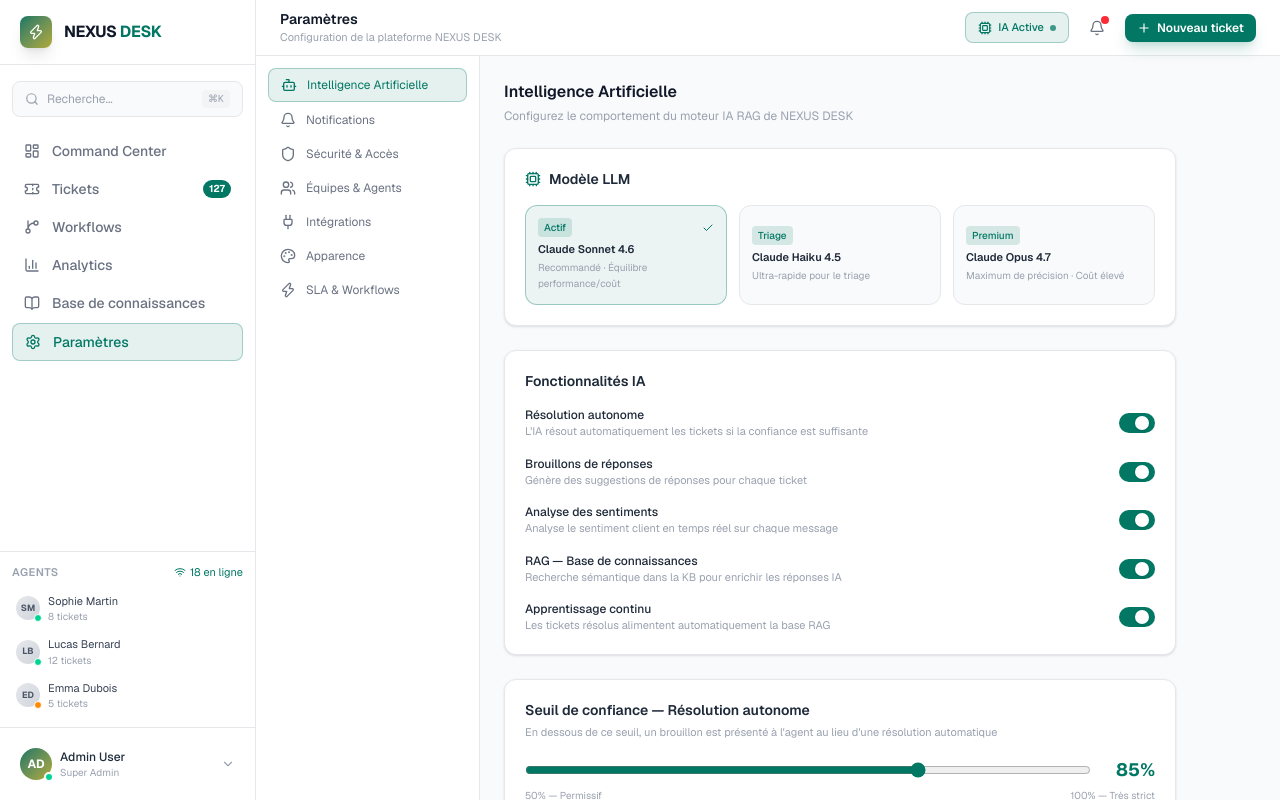
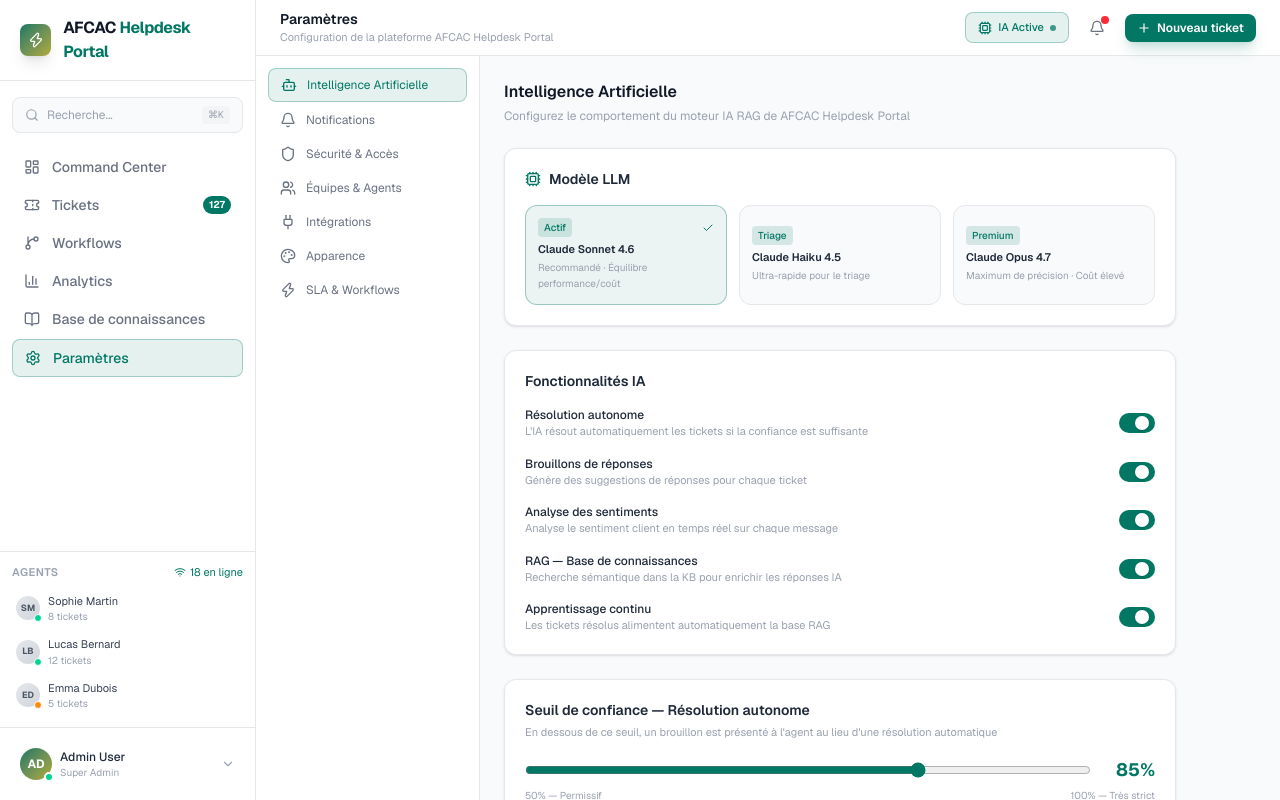
Before and after one commit to afcac-git/HELPDESK, a Next.js app: page /settings in a window 1280 px wide. Built offline with nearby package versions, Linux system fonts and the light colour scheme.

Commit message:
Rename app to AFCAC Helpdesk Portal
Update page title, sidebar logo and settings copy from placeholder "NEXUS DESK" branding.

```diff
--- a/src/app/layout.tsx
+++ b/src/app/layout.tsx
@@ -14,7 +14,7 @@
 });
 
 export const metadata: Metadata = {
-  title: "NEXUS DESK — Helpdesk IA Nouvelle Génération",
+  title: "AFCAC Helpdesk Portal",
   description: "Plateforme helpdesk AI-First avec RAG, workflows no-code et analytics prédictif",
 };
 
--- a/src/app/settings/page.tsx
+++ b/src/app/settings/page.tsx
@@ -81,7 +81,7 @@
 
   return (
     <div className="min-h-screen bg-gray-50">
-      <TopBar title="Paramètres" subtitle="Configuration de la plateforme NEXUS DESK" />
+      <TopBar title="Paramètres" subtitle="Configuration de la plateforme AFCAC Helpdesk Portal" />
 
       <div className="flex h-[calc(100vh-56px)]">
         {/* Sidebar */}
@@ -111,7 +111,7 @@
             <div className="max-w-2xl space-y-6">
               <div>
                 <h2 className="text-base font-semibold text-gray-900 mb-1">Intelligence Artificielle</h2>
-                <p className="text-xs text-gray-400">Configurez le comportement du moteur IA RAG de NEXUS DESK</p>
+                <p className="text-xs text-gray-400">Configurez le comportement du moteur IA RAG de AFCAC Helpdesk Portal</p>
               </div>
 
               {/* Model Selection */}
@@ -236,7 +236,7 @@
             <div className="max-w-2xl space-y-6">
               <div>
                 <h2 className="text-base font-semibold text-gray-900 mb-1">Intégrations</h2>
-                <p className="text-xs text-gray-400">Connectez NEXUS DESK à votre écosystème d&apos;outils</p>
+                <p className="text-xs text-gray-400">Connectez AFCAC Helpdesk Portal à votre écosystème d&apos;outils</p>
               </div>
               <div className="space-y-3">
                 {integrations.map(integration => (
--- a/src/components/layout/Sidebar.tsx
+++ b/src/components/layout/Sidebar.tsx
@@ -45,8 +45,8 @@
             <Zap className="w-4 h-4 text-white" />
           </div>
           <div>
-            <span className="text-gray-900 font-bold text-base tracking-tight">NEXUS</span>
-            <span className="text-[#017764] font-bold text-base tracking-tight"> DESK</span>
+            <span className="text-gray-900 font-bold text-base tracking-tight">AFCAC</span>
+            <span className="text-[#017764] font-bold text-base tracking-tight"> Helpdesk Portal</span>
           </div>
         </div>
       </div>
```
Also changed, not shown: 1 other file (tests, documents, lock files or other folders).
